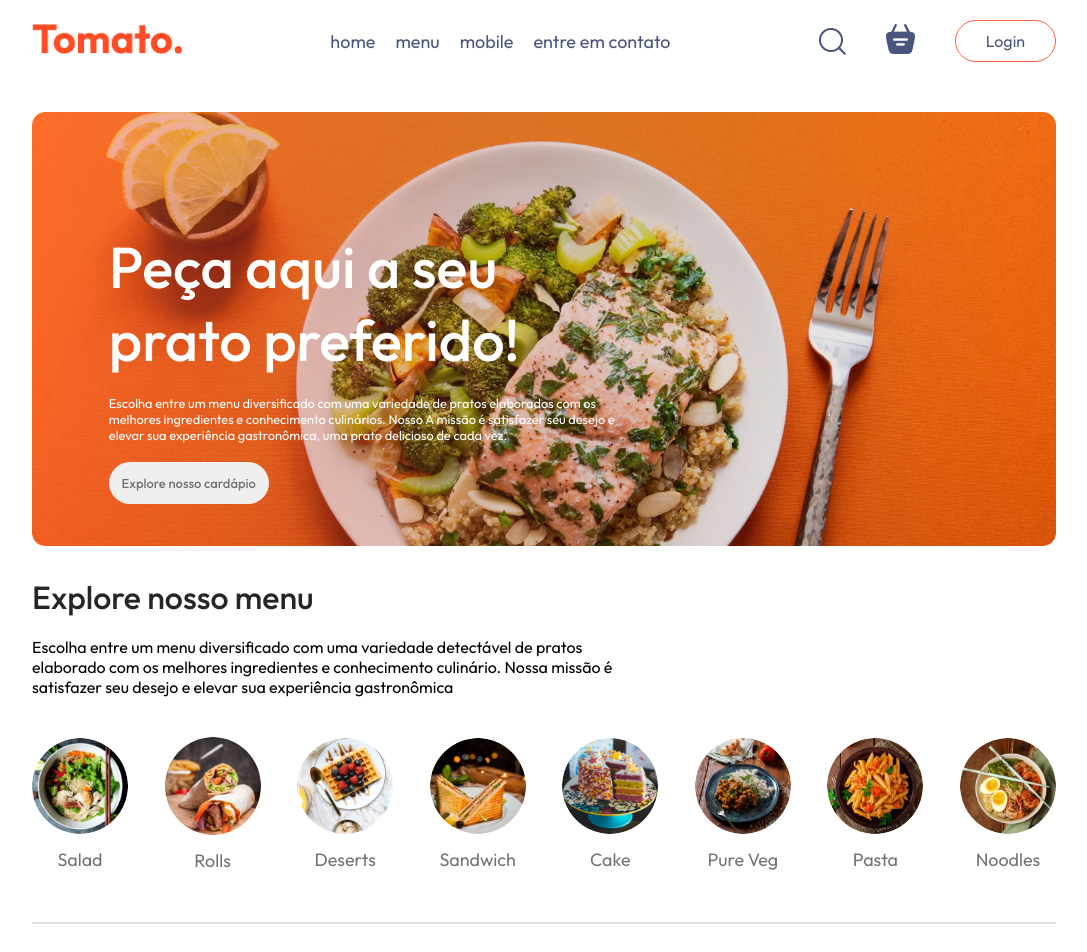
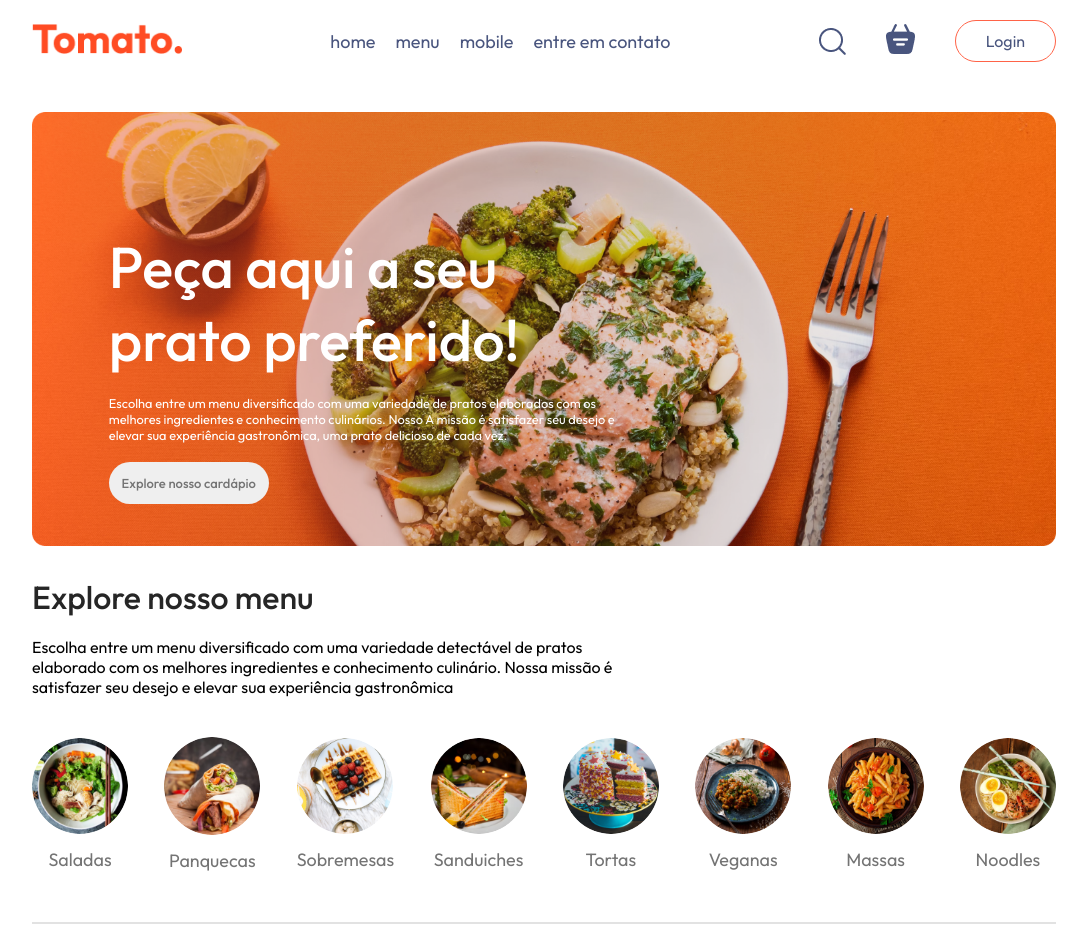
Before and after one commit to matheushenriquecsb/food-delivery-react, a React (Vite) app: page / in a window 1280 px wide. Shown: the top 952 px of the page, without its empty margins (96-1183 px from the left). Built offline with nearby package versions, Linux system fonts and the light colour scheme; no server answers.

Commit message:
fix: change some word

```diff
--- a/src/assets/assets.js
+++ b/src/assets/assets.js
@@ -82,31 +82,31 @@ export const assets = {
 
 export const menu_list = [
   {
-    menu_name: "Salad",
+    menu_name: "Saladas",
     menu_image: menu_1,
   },
   {
-    menu_name: "Rolls",
+    menu_name: "Panquecas",
     menu_image: menu_2,
   },
   {
-    menu_name: "Deserts",
+    menu_name: "Sobremesas",
     menu_image: menu_3,
   },
   {
-    menu_name: "Sandwich",
+    menu_name: "Sanduiches",
     menu_image: menu_4,
   },
   {
-    menu_name: "Cake",
+    menu_name: "Tortas",
     menu_image: menu_5,
   },
   {
-    menu_name: "Pure Veg",
+    menu_name: "Veganas",
     menu_image: menu_6,
   },
   {
-    menu_name: "Pasta",
+    menu_name: "Massas",
     menu_image: menu_7,
   },
   {
--- a/src/components/Login/Login.jsx
+++ b/src/components/Login/Login.jsx
@@ -125,11 +125,14 @@ const Login = ({ setShowLogin }) => {
         </button>
         <div className="login-condition">
           <input type="checkbox" required />
-          <p>Ao continuar, concordo com os termos de uso e política de privacidade</p>
+          <p>
+            Ao continuar, concordo com os termos de uso e política de
+            privacidade
+          </p>
         </div>
         {currState === "Login" ? (
           <p>
-            Ainda não possui um conta?
+            Ainda não possui uma conta?
             <span onClick={() => setCurrState("Sign Up")}> Clique aqui</span>
           </p>
         ) : (
```
